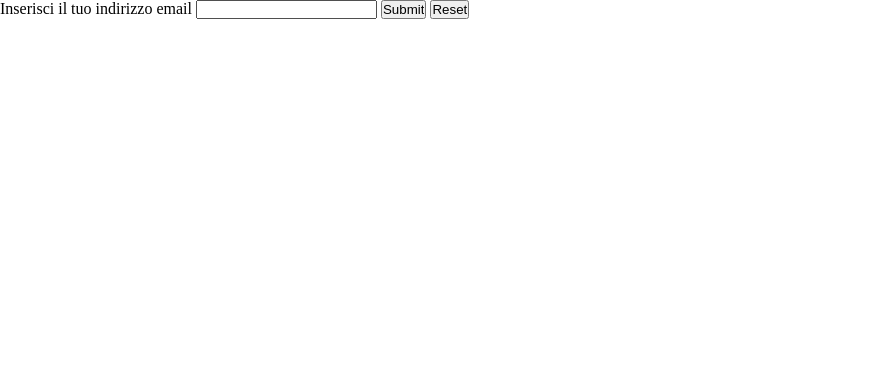
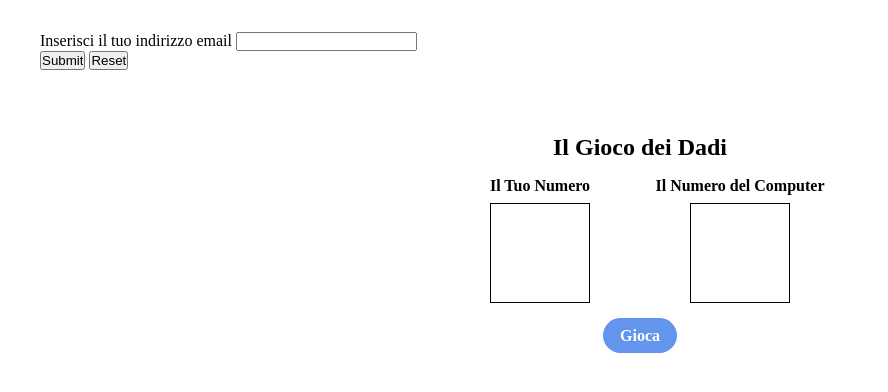
Before and after one commit to MirkOrlando/js-mail-dadi, a plain HTML site: page index.html in a window 1280 px wide. Shown: the whole page, without its empty margins (0-888 px from the left). Drawn offline with Linux system fonts and the light colour scheme.

Commit message:
working on dice game's visualization

```diff
--- a/assets/css/style.css
+++ b/assets/css/style.css
@@ -3,3 +3,55 @@
   padding: 0;
   box-sizing: border-box;
 }
+
+a {
+  padding: 0.5rem 1rem;
+  border-radius: 20px;
+  border: 1px solid transparent;
+  background-color: cornflowerblue;
+  color: white;
+  font-weight: bold;
+  cursor: pointer;
+}
+
+.container {
+  width: 1200px;
+  margin: auto;
+  padding: 2rem 0;
+}
+
+.game_container {
+  text-align: center;
+}
+
+.row {
+  display: flex;
+  justify-content: center;
+}
+
+.col {
+  flex-basis: calc(100% / 6);
+}
+
+.user-card,
+.pc-card {
+  padding: 1rem 0;
+  display: flex;
+  flex-direction: column;
+  align-items: center;
+}
+
+.user_random_num_container,
+.pc_random_num_container {
+  aspect-ratio: 1/1;
+  width: calc(100% / 2);
+  border: 1px solid black;
+  display: flex;
+  justify-content: center;
+  align-items: center;
+  margin: 0.5rem 0;
+}
+
+.fs_4 {
+  font-size: 4rem;
+}
--- a/assets/js/main.js
+++ b/assets/js/main.js
@@ -63,11 +63,21 @@ Che ci sia un array da qualche parte?
 Se dobbiamo confrontare qualcosa che "cosa" ci serve?
  */
 
+const playElement = document.getElementById("play");
+
 /* inizializzare le variabili dei numeri casuali */
+const pcRandomNumContainer = document.querySelector(".pc_random_num_container");
+const userRandomNumContainer = document.querySelector(
+  ".user_random_num_container"
+);
+
+playElement.addEventListener("click", function () {
+  const pcRandomNum = Math.ceil(Math.random() * 6);
   const userRandomNum = Math.ceil(Math.random() * 6);
-const pcRandomNum = Math.ceil(Math.random() * 6);
-console.log(userRandomNum, pcRandomNum);
-console.log(typeof userRandomNum, typeof pcRandomNum);
+
+  userRandomNumContainer.innerHTML = `<div class="fs_4">${userRandomNum}</div>`;
+
+  pcRandomNumContainer.innerHTML = `<div class="fs_4">${pcRandomNum}</div>`;
 
   /* confrontare i numeri casuali e stabilire chi ha fatto il numero più alto */
   if (userRandomNum < pcRandomNum) {
@@ -79,3 +89,4 @@ if (userRandomNum < pcRandomNum) {
   }
 
   /* comunicare il vincitore */
+});
--- a/index.html
+++ b/index.html
@@ -8,12 +8,41 @@
     <link rel="stylesheet" href="./assets/css/style.css" />
   </head>
   <body>
+    <div class="container access_container">
       <form action="" method="get">
+        <div class="input-email">
           <label for="email">Inserisci il tuo indirizzo email</label>
           <input type="email" id="email" name="email" required />
+        </div>
+        <div class="actions">
           <input type="submit" id="submit" />
           <input type="reset" id="reset" />
+        </div>
       </form>
+    </div>
+    <div class="container game_container">
+      <h2>Il Gioco dei Dadi</h2>
+      <div class="dashboard">
+          <div class="row">
+              <div class="col">
+                <div class="user-card">
+                    <h4>Il Tuo Numero</h4>
+                    <div class="user_random_num_container"></div>
+                  </div>
+              </div>
+              <div class="col">
+                <div class="pc-card">
+                    <h4>Il Numero del Computer</h4>
+                    <div class="pc_random_num_container"></div>
+                </div>
+
+              </div>
+          </div>
+          <div class="actions">
+            <a id="play">Gioca</a>
+          </div>
+
+    </div>
     <script src="./assets/js/main.js"></script>
   </body>
 </html>
```
Lines whose indentation alone changed are shown as unchanged.
